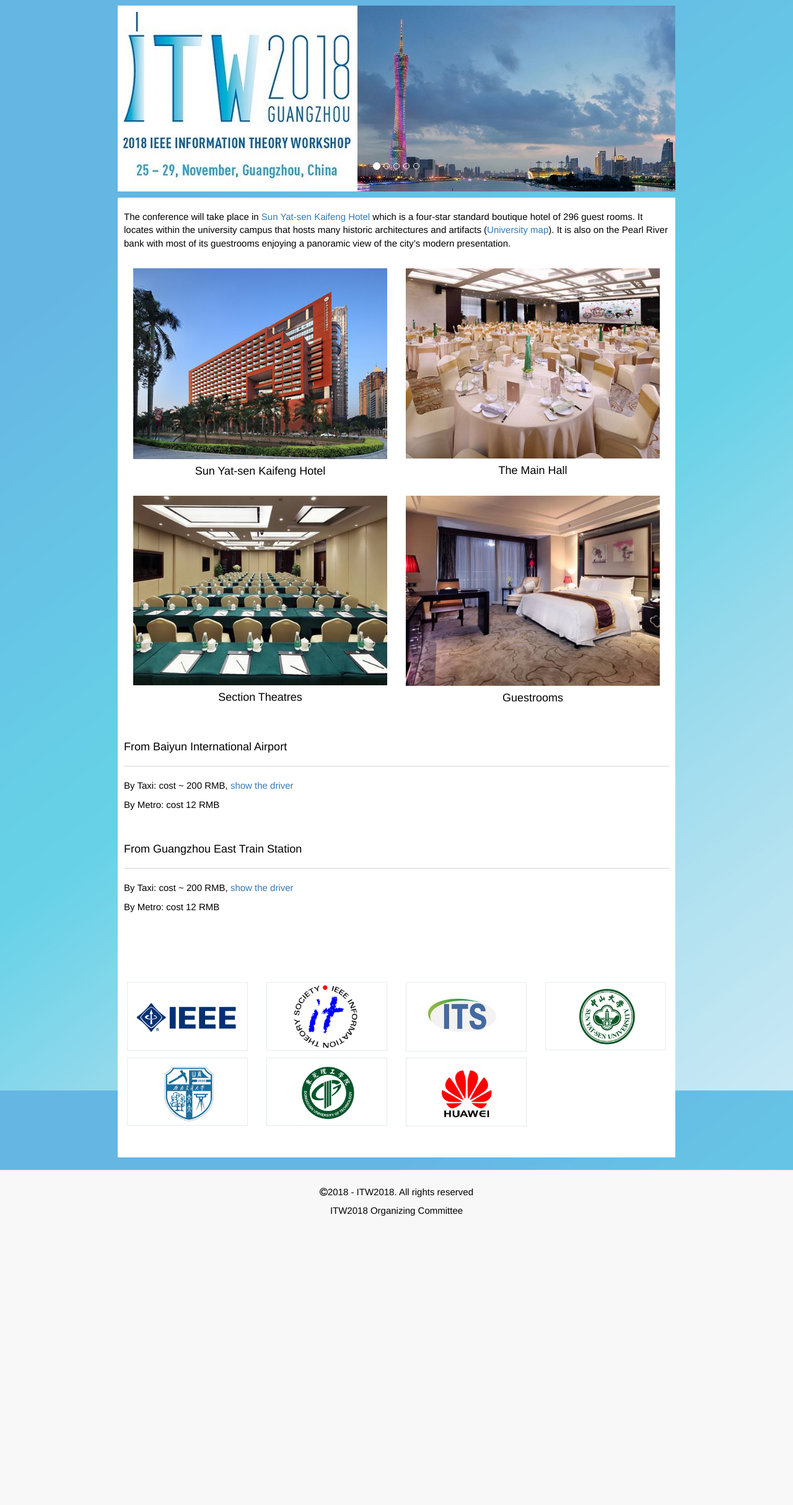
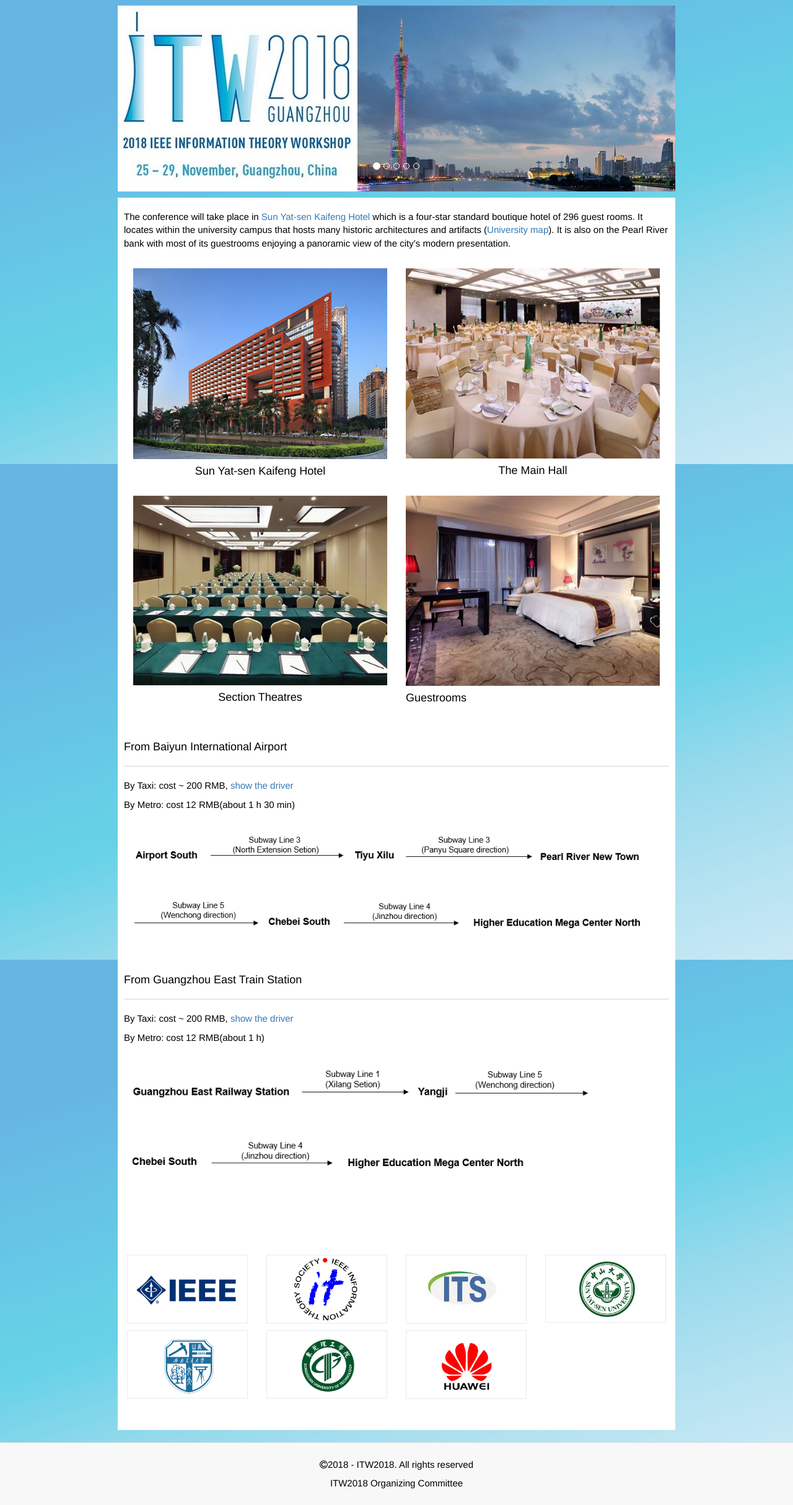
Before and after one commit to ym13349140/ITW2018, a Flask app: page /venue in a window 1280 px wide. Shown: the part 51-2480 px from the top of the page at 62% size. Before the commit the page ends 2014 px from the top, so only its background shows below. Run offline with Flask 2, Linux system fonts and the light colour scheme; some libraries are stand-ins or nearby versions.

Commit message:
完善venue部分，增加地铁路线 (#13)

```diff
--- a/ITW/static/css/main.css
+++ b/ITW/static/css/main.css
@@ -18,7 +18,8 @@
     -webkit-text-size-adjust: 100%;
 
     background-image: url("../images/bg2.jpg");
-	background-repeat: repeat;
+	background-repeat: no-repeat;
+    background-size: 100% 100%;
 	/*background-position: top center;*/
 	background-attachment: fixed;
 
--- a/ITW/templates/venue/venue.html
+++ b/ITW/templates/venue/venue.html
@@ -24,7 +24,7 @@
             </div>
             <div class="col-lg-6 col-md-6 col-sm-6">
                 <div><img src="{{ url_for('static',filename='images/venue/4.jpg') }}" width="100%"></div>
-                <div class="text-center"><h4>Guestrooms</h4></div>
+                <div><h4>Guestrooms</h4></div>
             </div>
         </div>
     </section>
@@ -34,7 +34,8 @@
             <hr>
         </h4>
         <p>By Taxi: cost ~ 200 RMB, <a href="{{ url_for('main.show_driver',content='海珠区中山大学南校区，中大凯丰酒店') }}">show the driver</a></p>
-        <p>By Metro: cost 12 RMB</p>
+        <p>By Metro: cost 12 RMB(about 1 h 30 min)</p>
+        <div><img src="{{ url_for('static', filename='images/venue/route1.png') }}" width="100%"></div>
         <br>
     </section>
 
@@ -43,6 +44,7 @@
             <hr>
         </h4>
         <p>By Taxi: cost ~ 200 RMB, <a href="{{ url_for('main.show_driver',content='海珠区中山大学南校区，中大凯丰酒店') }}">show the driver</a></p>
-        <p>By Metro: cost 12 RMB</p>
+        <p>By Metro: cost 12 RMB(about 1 h)</p>
+        <div><img src="{{ url_for('static', filename='images/venue/route2.png') }}" width="90%"></div>
     </section>
 </article>
```
Also changed, not shown: ITW/static/images/venue/route1.png (added), ITW/static/images/venue/route2.png (added).
